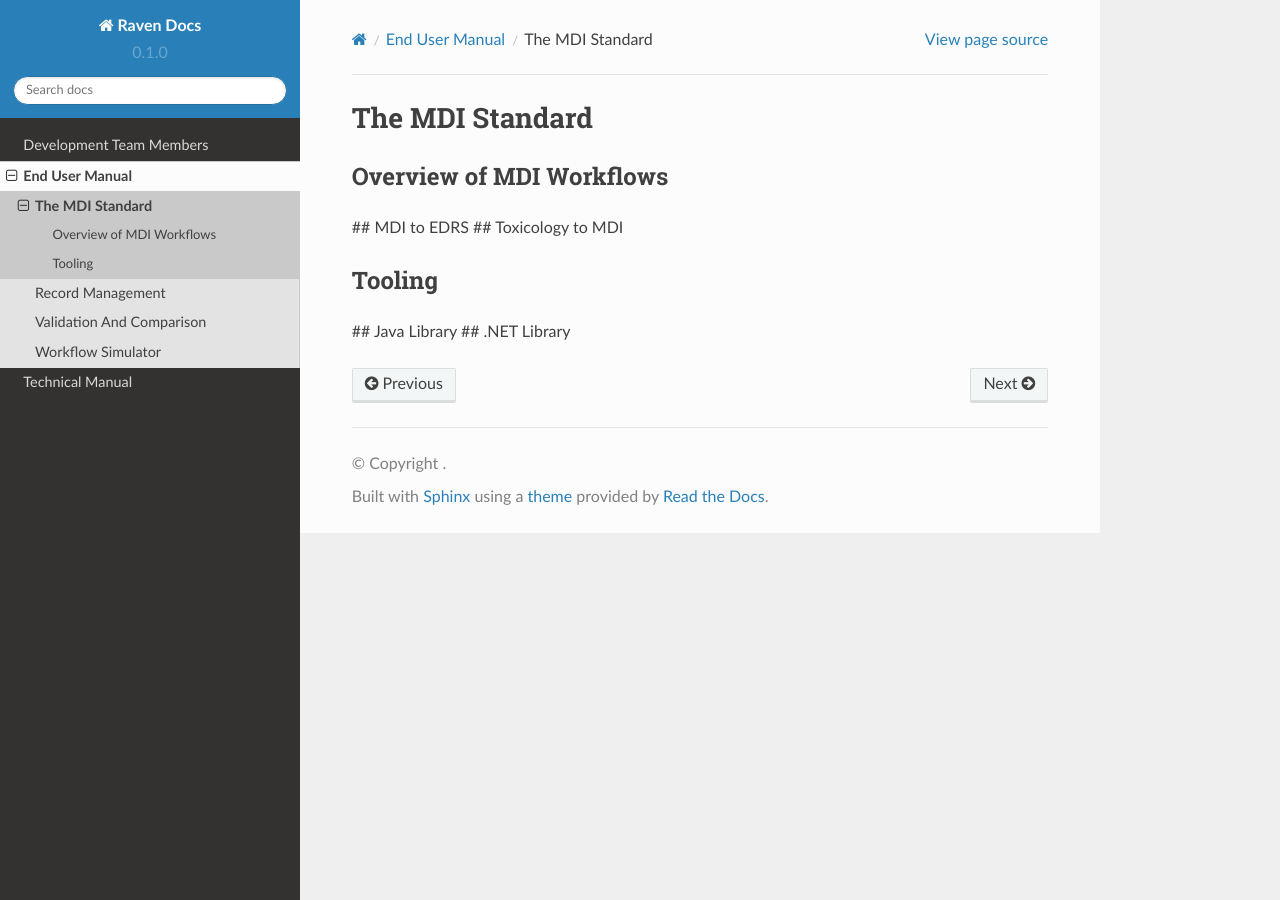
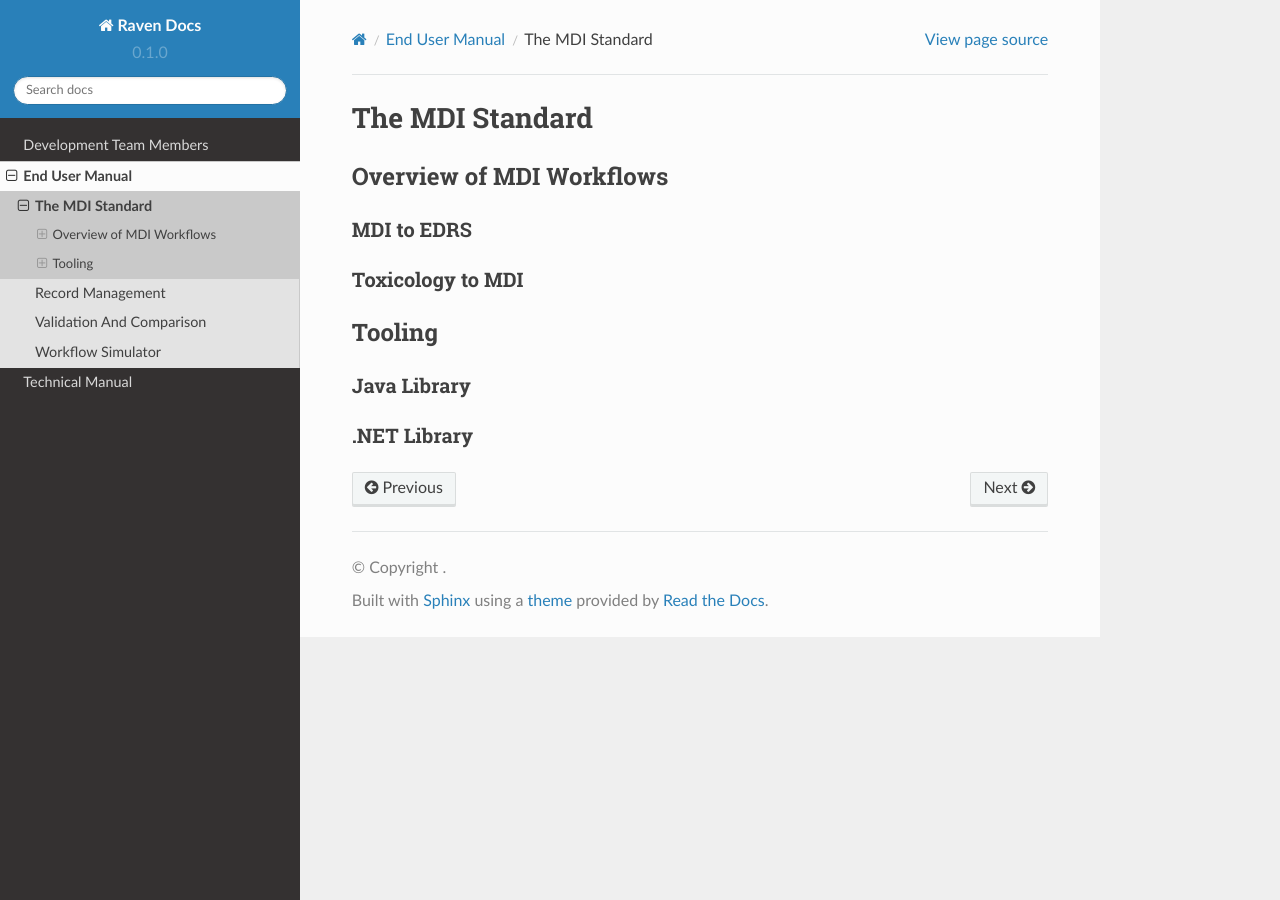
Before and after one commit to MortalityReporting/RavenDocs, a Sphinx documentation site: the page built from docs/source/userManual/mdiStandard.rst, in a window 1280 px wide. Built offline with Sphinx 7.4.7 and the Read the Docs theme 2.0.0, drawn with Linux system fonts in a browser that asks for light colours.

```diff
--- a/docs/source/userManual/mdiStandard.rst
+++ b/docs/source/userManual/mdiStandard.rst
@@ -5,10 +5,18 @@ The MDI Standard
 
 Overview of MDI Workflows
 -------------------------
-## MDI to EDRS
-## Toxicology to MDI
+
+MDI to EDRS
+^^^^^^^^^^^
+
+Toxicology to MDI
+^^^^^^^^^^^^^^^^^
 
 Tooling
 -------
-## Java Library
-## .NET Library
+
+Java Library
+^^^^^^^^^^^^
+
+.NET Library
+^^^^^^^^^^^^
```
